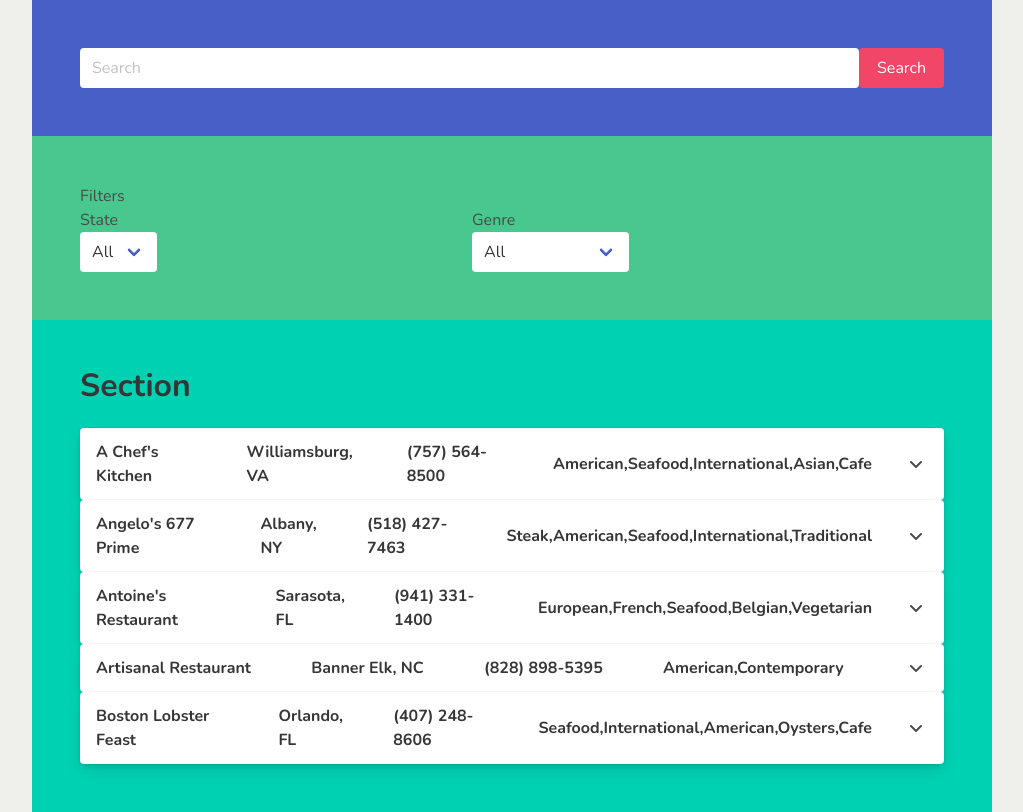
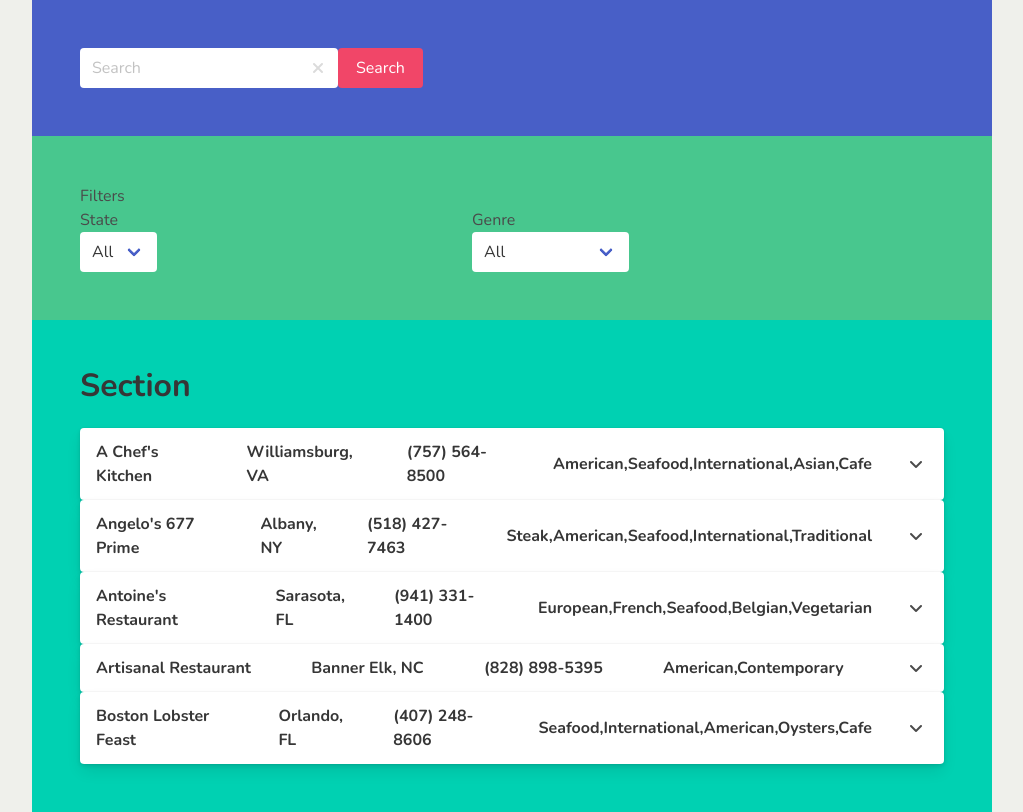
Before and after one commit to JEduardoRJx/restaurants-fe, a React (Create React App) app: page / in a window 1280 px wide. Shown: the whole page, without its empty margins (128-1151 px from the left). Built offline with nearby package versions, Linux system fonts and the light colour scheme.

Commit message:
change jsx to reflex input tag, icon, and search button

```diff
--- a/src/Search.js
+++ b/src/Search.js
@@ -25,12 +25,14 @@ export const Search = ({ setSearchText }) => {
 
   return (
     <section className="section has-background-link is-flex">
-      <input className="input" type="text" placeholder="Search"
-        onChange={e => handleText (e)}
-        onKeyPress={(e) => handleSearch(e)}
-        />
-      <button className="button is-danger"
-        onClick={(e) => handleSearch(e)}
+        <div class="control has-icons-right">
+          <input class="input" type="text" placeholder="Search" />
+          <span class="icon is-small is-right">
+            <i class="fas fa-times"></i>
+          </span>
+        </div>
+        <button className="button is-danger"
+          onClick={(e) => handleSearch(e)}
         >Search</button>
     </section>
   )
```
